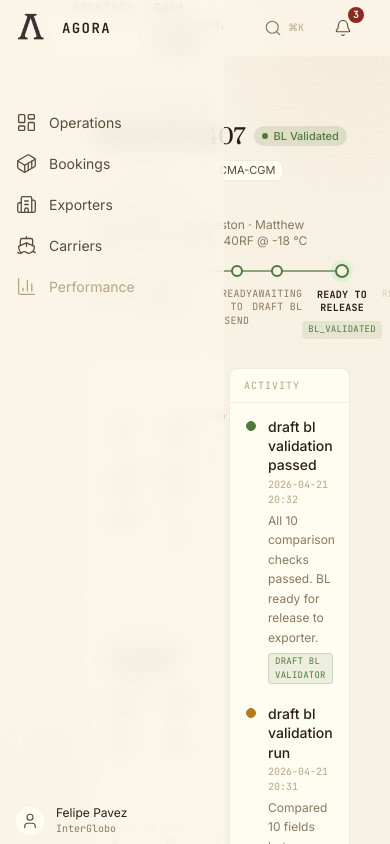
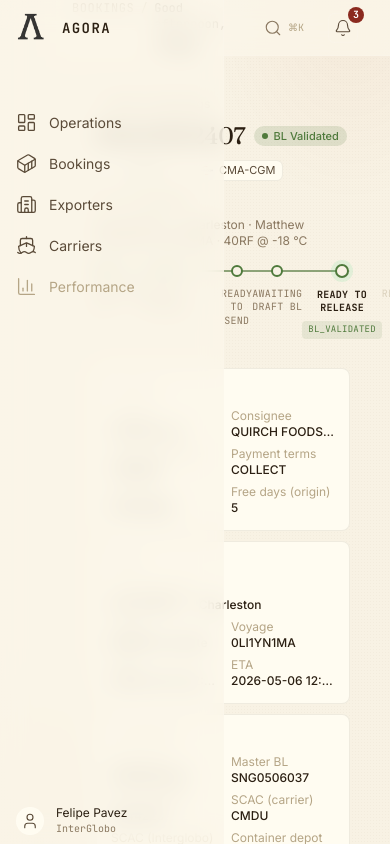
Before and after one commit to sebastianibanezm/Agora, a Next.js app: page /en/bookings/BKG-SNG0502407 in a window 390 px wide. Shown: the top 844 px of the page. Built offline with nearby package versions, Linux system fonts and the light colour scheme.

Commit message:
fix(bookings): hide delete in upload mode, guard handleDocDelete, make grid responsive

```diff
--- a/components/bookings/BookingDetailClient.tsx
+++ b/components/bookings/BookingDetailClient.tsx
@@ -98,10 +98,11 @@
   };
 
   function handleDocDelete(docType: DocType) {
+    if (!booking) return;
     if (docType === 'exporterBl') setExporterBl(undefined);
     const deletedEvent: ActivityEvent = {
       id: `EVT-DEL-${Date.now()}`,
-      bookingId: booking!.id,
+      bookingId: booking.id,
       type: 'document_deleted',
       timestamp: new Date().toISOString(),
       actor: 'user',
@@ -196,7 +197,7 @@
         )}
 
         {/* Ruta y Horario — 2-column: info cards (left) + activity log (right) */}
-        <div className="grid grid-cols-2 items-stretch gap-3">
+        <div className="grid grid-cols-1 items-stretch gap-3 lg:grid-cols-2">
           {/* Left: 4 info cards */}
           <div className="flex flex-col gap-2.5">
             <BookingInfoCards booking={booking} />
--- a/components/bookings/BookingDocumentPopup.tsx
+++ b/components/bookings/BookingDocumentPopup.tsx
@@ -151,6 +151,7 @@
           </div>
           <div className="flex flex-shrink-0 items-center gap-1.5">
             {primaryAction}
+            {!isUploadMode && (
               <Button
                 size="sm"
                 variant="destructive"
@@ -158,6 +159,7 @@
               >
                 {t('popupDeleteDoc')}
               </Button>
+            )}
             <button
               type="button"
               aria-label="Close"
```
Lines whose indentation alone changed are shown as unchanged.
